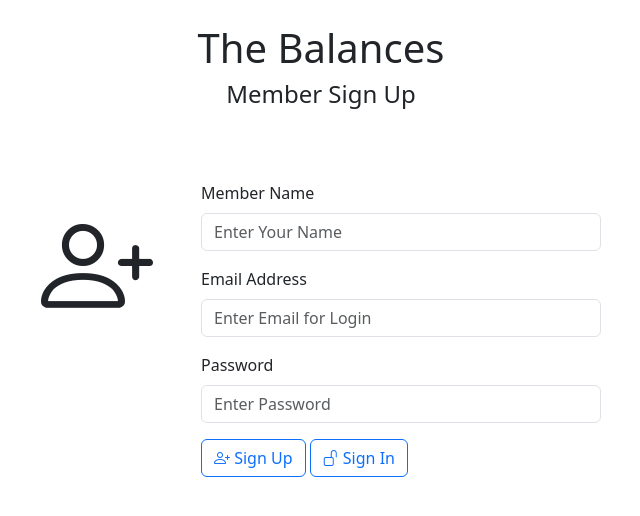
After one commit to minlwin/weekend-202305, a Java web app: page /views/signup.jsp in a window 1280 px wide. The commit adds this page. Shown: the top 516 px of the page, without its empty margins (319-959 px from the left). Run offline with Tomcat 11, a stand-in JSP engine, Linux system fonts and the light colour scheme.

Commit message:
Adding Sign In / Up Views

```diff
--- a/spring-mvc/02-multi-module-application/balance-web/src/main/java/com/jdc/balance/web/MvcConfig.java
+++ b/spring-mvc/02-multi-module-application/balance-web/src/main/java/com/jdc/balance/web/MvcConfig.java
@@ -21,6 +21,8 @@ public class MvcConfig implements WebMvcConfigurer{
 	@Override
 	public void addViewControllers(ViewControllerRegistry registry) {
 		registry.addViewController("/").setViewName("welcome");
+		registry.addViewController("/signin").setViewName("signin");
+		registry.addViewController("/signup").setViewName("signup");
 	}
 
 	@Override
--- /dev/null
+++ b/spring-mvc/02-multi-module-application/balance-web/src/main/webapp/WEB-INF/tags/anonymous-layout.tag
@@ -0,0 +1,17 @@
+<%@ tag language="java" pageEncoding="ISO-8859-1"%>
+<%@ attribute name="title" required="true" %>
+<%@ attribute name="subTitle" required="true" %>
+
+
+<div class="container text-center pt-4">
+	<!-- Title -->
+	<h1>${title}</h1>
+	<!-- Sub Title -->
+	<h4>${subTitle}</h4>
+
+	<div class="anonymous-content">
+		<!-- Main Features -->
+		<jsp:doBody></jsp:doBody>
+	</div>
+
+</div>
--- a/spring-mvc/02-multi-module-application/balance-web/src/main/webapp/static/styles/application.css
+++ b/spring-mvc/02-multi-module-application/balance-web/src/main/webapp/static/styles/application.css
@@ -1,12 +1,16 @@
+.anonymous-content {
+	padding-top: 4rem;
+}
+
 .main-feature i {
 	font-size: 7rem;
-}
-
-.main-feature {
-	margin: 4rem 0rem;
 }
 
 .main-controls a {
 	display: inline-block;
 	width: 160px;
 }
+
+.sign-form {
+	width: 400px;
+}
--- /dev/null
+++ b/spring-mvc/02-multi-module-application/balance-web/src/main/webapp/views/signup.jsp
@@ -0,0 +1,62 @@
+<%@ page language="java" contentType="text/html; charset=ISO-8859-1"
+    pageEncoding="ISO-8859-1"%>
+<%@ taglib prefix="c" uri="jakarta.tags.core" %>
+<%@ taglib prefix="app" tagdir="/WEB-INF/tags" %>
+<!DOCTYPE html>
+<html>
+<head>
+<meta charset="ISO-8859-1">
+<title>Sign Up</title>
+
+<link href="https://cdn.jsdelivr.net/npm/bootstrap@5.3.1/dist/css/bootstrap.min.css" rel="stylesheet" integrity="sha384-4bw+/aepP/YC94hEpVNVgiZdgIC5+VKNBQNGCHeKRQN+PtmoHDEXuppvnDJzQIu9" crossorigin="anonymous">
+<script src="https://cdn.jsdelivr.net/npm/bootstrap@5.3.1/dist/js/bootstrap.bundle.min.js" integrity="sha384-HwwvtgBNo3bZJJLYd8oVXjrBZt8cqVSpeBNS5n7C8IVInixGAoxmnlMuBnhbgrkm" crossorigin="anonymous"></script>
+
+<link rel="stylesheet" href="https://cdn.jsdelivr.net/npm/bootstrap-icons@1.10.5/font/bootstrap-icons.css">
+<link rel="stylesheet" href="/styles/application.css" />
+
+</head>
+<body>
+
+	<app:anonymous-layout subTitle="Member Sign Up" title="The Balances">
+
+		<div class="text-start d-flex justify-content-center">
+
+			<div class="main-feature pe-5">
+				<i class="bi-person-plus"></i>
+			</div>
+
+			<form action="#" class="sign-form">
+				<!-- Email -->
+				<div class="mb-3">
+					<label class="form-label">Member Name</label>
+					<input placeholder="Enter Your Name" class="form-control" />
+				</div>
+
+				<div class="mb-3">
+					<label class="form-label">Email Address</label>
+					<input type="email" placeholder="Enter Email for Login" class="form-control" />
+				</div>
+
+				<!-- Password -->
+				<div class="mb-3">
+					<label class="form-label">Password</label>
+					<input type="password" placeholder="Enter Password" class="form-control" />
+				</div>
+
+				<div>
+					<!-- Login Button -->
+					<button class="btn btn-outline-primary">
+						<i class="bi bi-person-plus"></i> Sign Up
+					</button>
+
+					<!-- Sign Up Link -->
+					<a href="/signup" class="btn btn-outline-primary">
+						<i class="bi bi-unlock"></i> Sign In
+					</a>
+				</div>
+			</form>
+		</div>
+	</app:anonymous-layout>
+
+</body>
+</html>
```
Also changed, not shown: spring-mvc/02-multi-module-application/balance-web/src/main/webapp/views/signin.jsp (added, +60 -0 lines), spring-mvc/02-multi-module-application/balance-web/src/main/webapp/views/welcome.jsp (+6 -9 lines).
